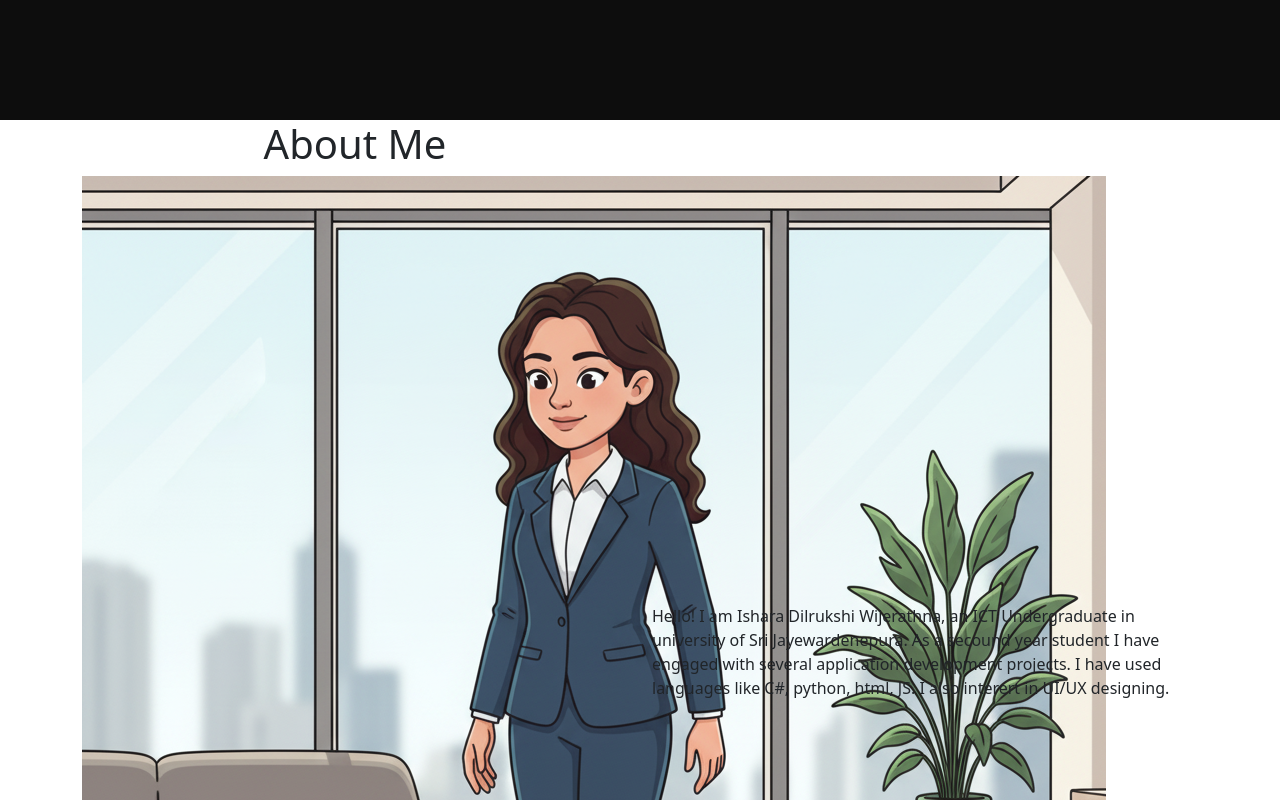
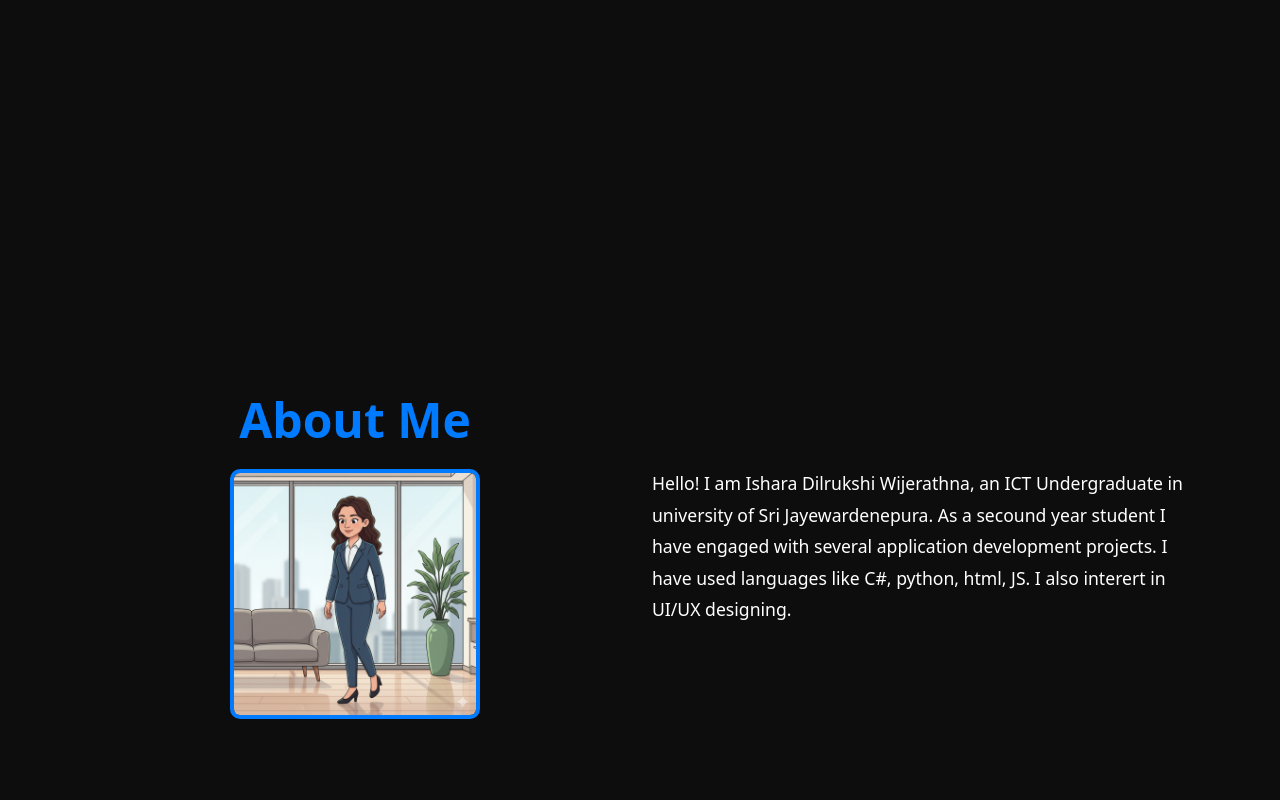
Before and after one commit to ICT-Courses/ict2233-ca-02-IsharaDilrukshiWijerathna, a React (Vite) app in the folder my-portfolio/: page / in a window 1280 px wide. Shown: the part 680-1480 px from the top of the page. Built offline with nearby package versions, Linux system fonts and the light colour scheme.

Commit message:
make the styles fot the about page

```diff
--- a/my-portfolio/src/styles/about.scss
+++ b/my-portfolio/src/styles/about.scss
@@ -0,0 +1,37 @@
+// theme color
+$primary-color: #007bff;
+$bg-color : #0d0d0d;
+$text-color : #ffffff;
+
+// page styles
+.about-page{
+    background-color: $bg-color;
+    color: $text-color;
+    min-height: 100vh;
+    display: flex;
+    align-items: center;
+    padding-top: 70px;
+
+    // left side
+    .left-section{
+        .about-title{
+            font-size: 3rem;
+            font-weight: bold;
+            margin-bottom: 20px;
+            color: $primary-color;
+        }
+
+        .about-img{
+            max-width: 250px;
+            border-radius: 10px;
+            border: 4px solid $primary-color;
+            box-shadow:  rgba(0, 123, 255, 0.5) ;
+        }
+    }
+
+    // right side
+        .right-section{
+            font-size: 1.1rem;
+            line-height: 1.8;
+        }
+}
```
